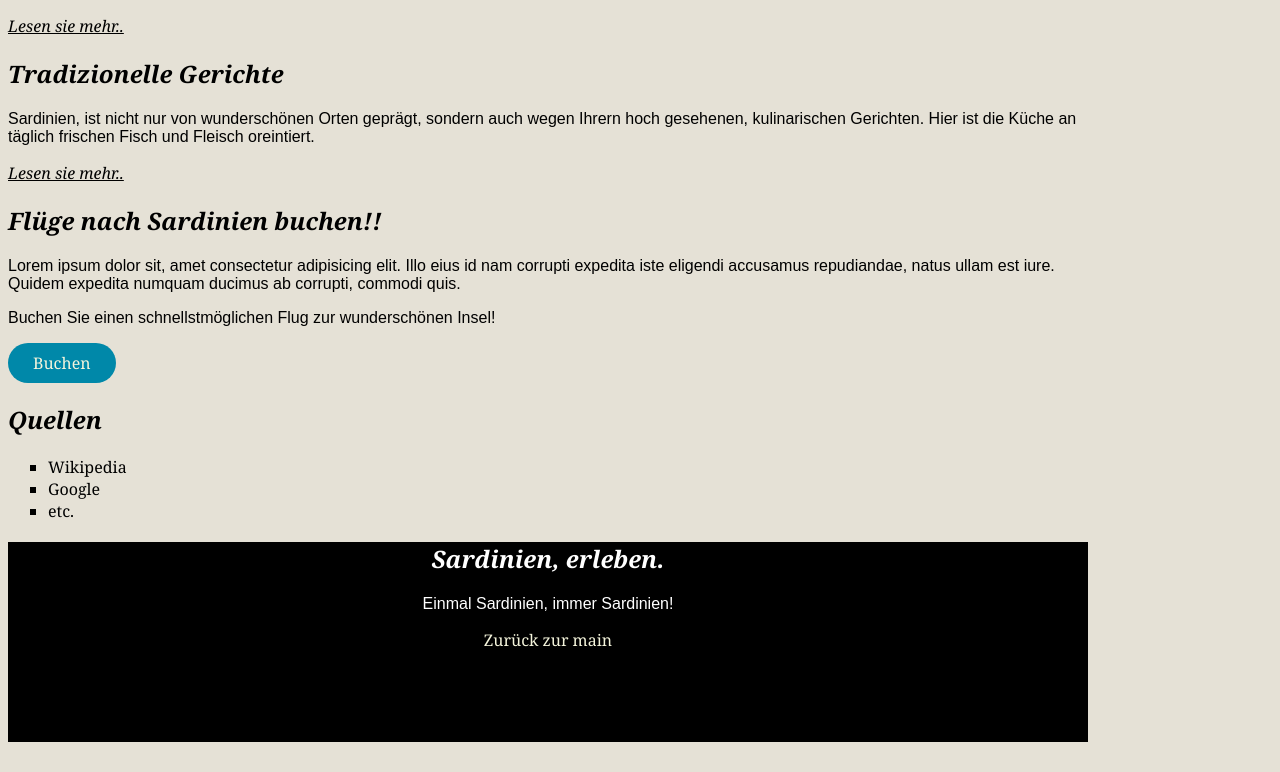
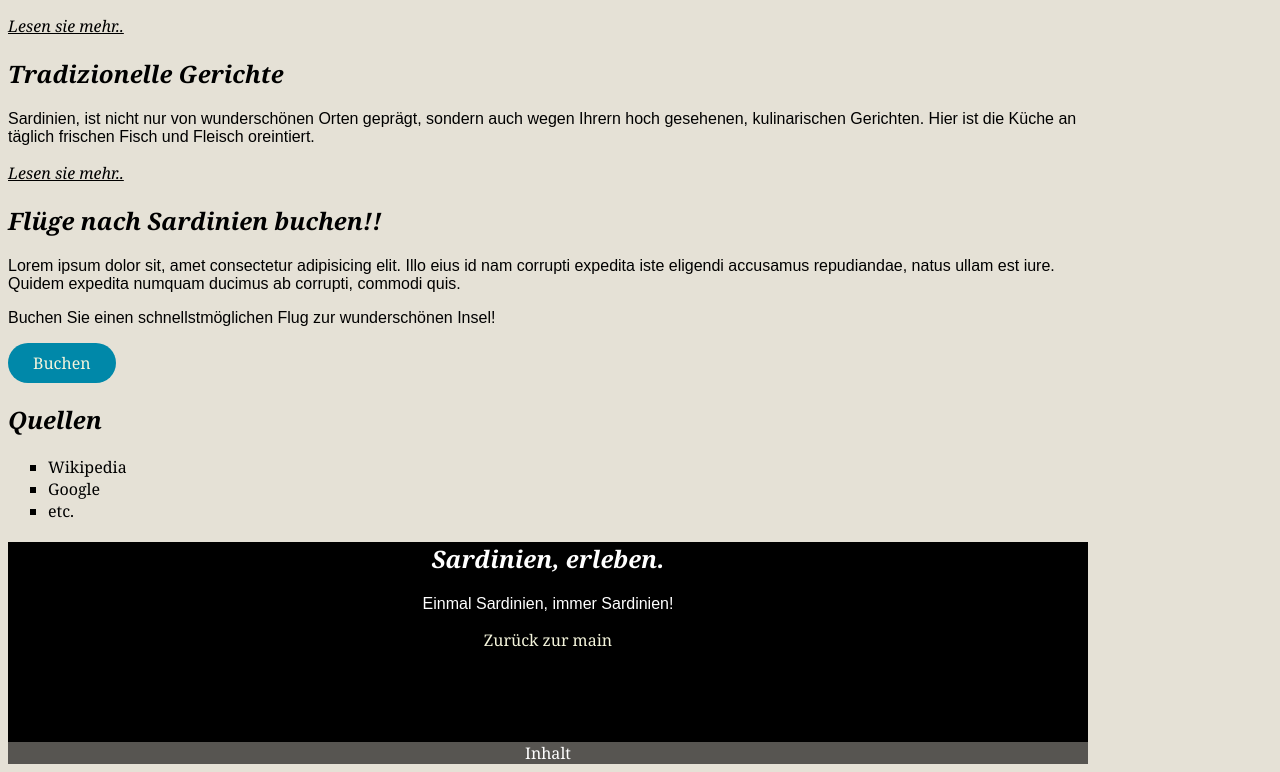
Before and after one commit to FSa-git/Sardinien.com, a plain HTML site: page index.html in a window 1280 px wide. Shown: the part 1766-2538 px from the top of the page. Before the commit the page ends 2516 px from the top, so only its background shows below. Drawn offline with Linux system fonts and the light colour scheme.

Commit message:
Adding a footer

```diff
--- a/index.html
+++ b/index.html
@@ -106,5 +106,8 @@
     <blockquote class="zitat">Einmal Sardinien, immer Sardinien!</blockquote>
     <a class="" href="index.html">Zurück zur main</a>
 </div>
+<footer class="fuss">
+    Inhalt
+</footer>
 </body>
 </html>
--- a/style/style.css
+++ b/style/style.css
@@ -232,3 +232,10 @@ h2{
 .linkedin{
     background-color: rgba(0, 0, 0, 0.541);
 }
+
+.fuss{
+    background-color: rgba(0, 0, 0, 0.618);
+    color: white;
+    text-align: center;
+    font-family: Georgia, 'Times New Roman', Times, serif;
+}
```
